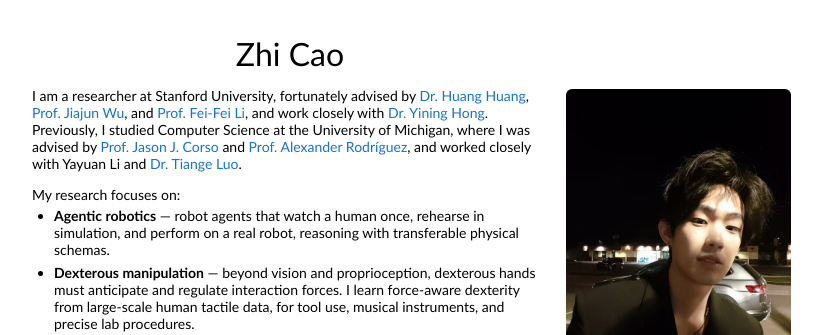
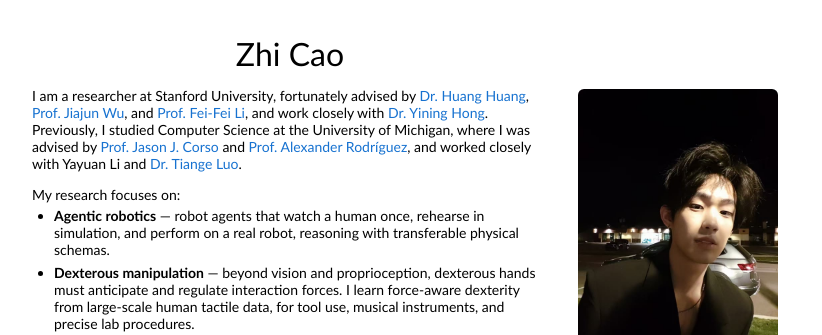
Before and after one commit to ExcitedButter/ExcitedButter.github.io, a plain HTML site: page index.html in a window 1280 px wide. Shown: the top 335 px of the page, without its empty margins (228-1050 px from the left). Drawn offline with Linux system fonts and the light colour scheme.

Commit message:
Slightly smaller photo
Co-Authored-By: Claude Opus 5.5 <noreply@anthropic.com>

```diff
--- a/index.html
+++ b/index.html
@@ -13,7 +13,7 @@
   <link rel="apple-touch-icon" href="images/cat_180.png">
   <style>
     body { background: #ffffff; color: #000000; margin: 0; }
-    .profile-photo { width: 100%; max-width: 225px; border-radius: 6px; display: block; margin: 69px auto 0; }
+    .profile-photo { width: 100%; max-width: 200px; border-radius: 6px; display: block; margin: 69px auto 0; }
     .badge { color: #c0392b; font-weight: 700; }
     .footer { padding: 24px 20px 32px; text-align: right; color: #999; font-size: 12px; }
     .footer a { font-size: 12px; }
```
